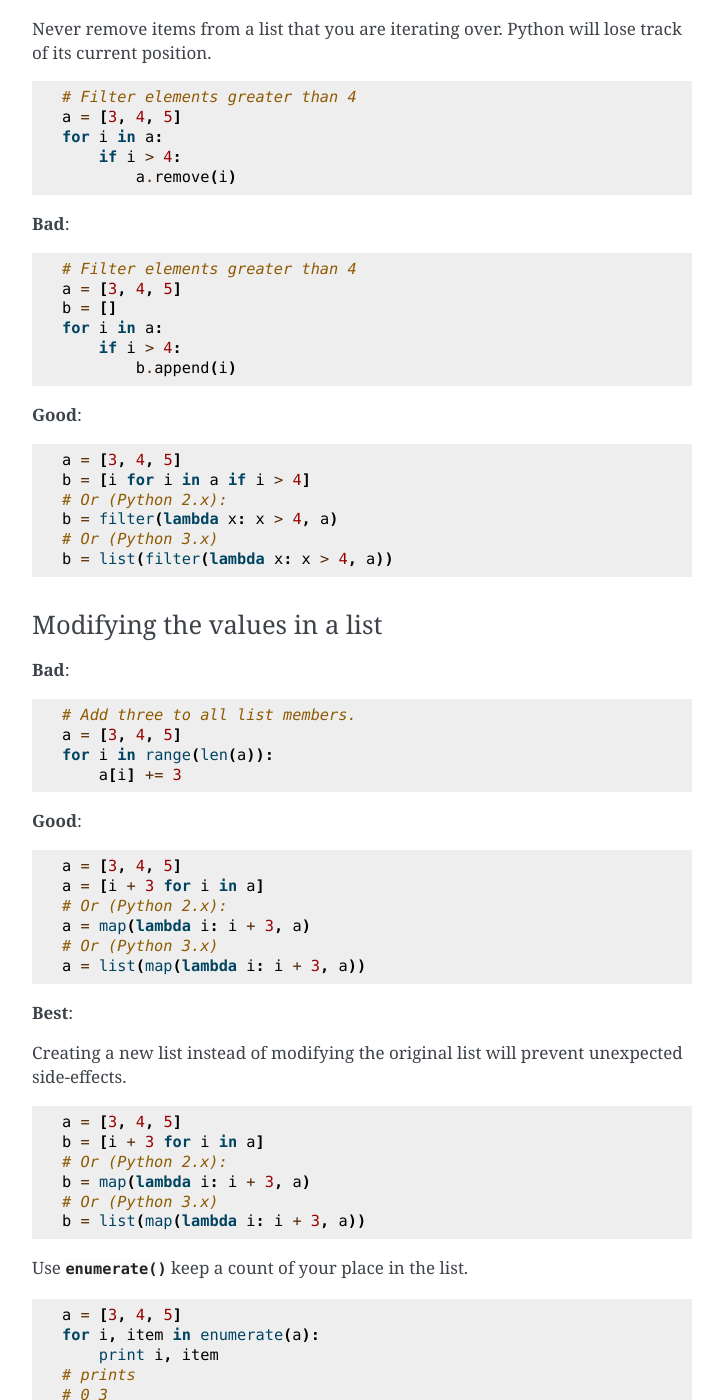
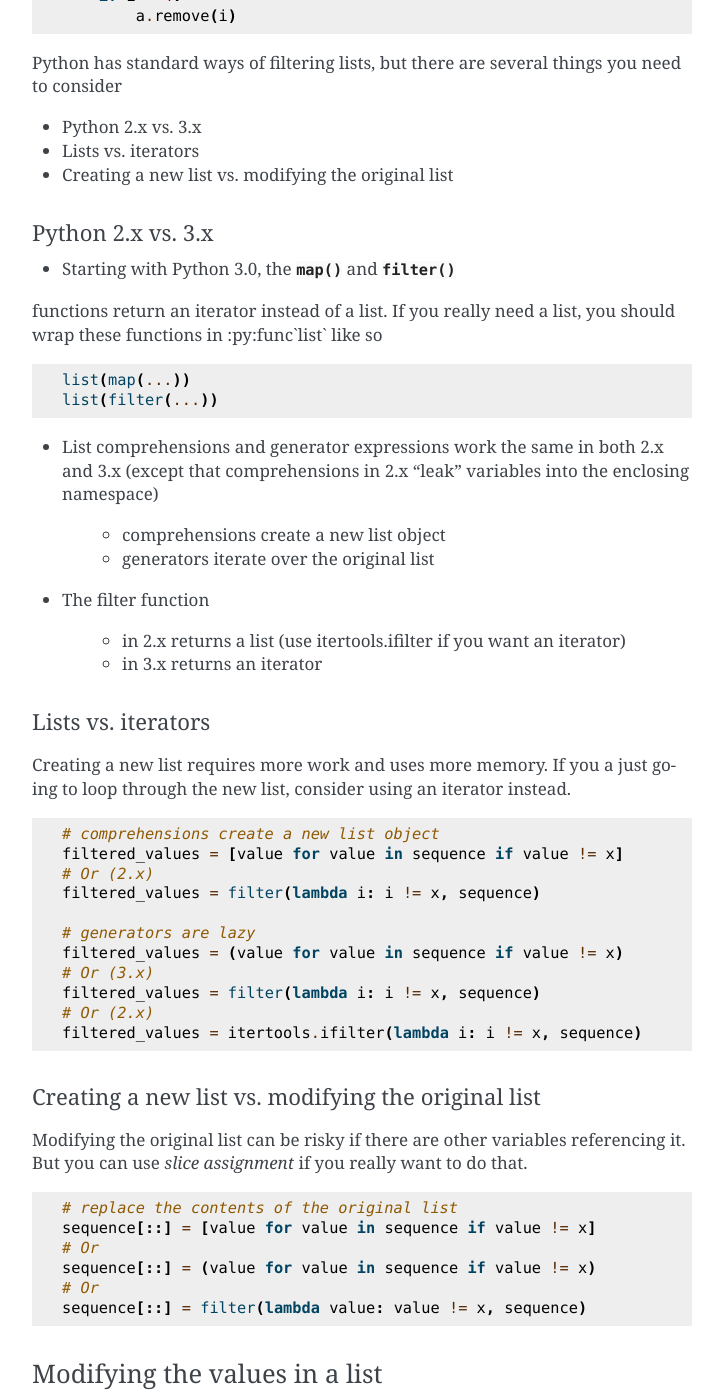
Before and after one commit to realpython/python-guide, a Sphinx documentation site: the page built from docs/writing/style.rst, in a window 1280 px wide and 1400 px high, scrolled down 12067 px. Shown: the whole window, without its empty margins (388-1111 px from the left). Built offline with Sphinx 7.4.7, drawn with Linux system fonts in a browser that asks for light colours; a script that is not in the unit is left out; some of the changed text lies outside the part shown.

Commit message:
2.x vs 3.x, lists vs. iterators
Describe the differences between 2.x and 3.x and suggest situations when iterators would be more appropriate than lists.

```diff
--- a/docs/writing/style.rst
+++ b/docs/writing/style.rst
@@ -581,21 +581,12 @@ provide a powerful, concise way to work with lists. Also, the :py:func:`map` and
 :py:func:`filter` functions can perform operations on lists using a different,
 more concise syntax.
 
-Starting with Python 3.0, the :py:func:`map` and :py:func:`filter`
-functions return an iterator instead of a list. If you really need a list, you
-should wrap these functions in :py:func`list` like so
-
-.. code-block:: python
-
-    list(map(...))
-    list(filter(...))
-
 Filtering a list
 ~~~~~~~~~~~~~~~~
 
-**Very Bad**:
+**Bad**:
 
-Never remove items from a list that you are iterating over.
+Never remove items from list while you are iterating through it.
 Python will lose track of its current position.
 
 .. code-block:: python
@@ -606,28 +597,69 @@ Python will lose track of its current position.
         if i > 4:
             a.remove(i)
 
+Python has standard ways of filtering lists, but there are several things you need to consider
 
-**Bad**:
+* Python 2.x vs. 3.x
+* Lists vs. iterators
+* Creating a new list vs. modifying the original list
+
+Python 2.x vs. 3.x
+::::::::::::::::::
+
+* Starting with Python 3.0, the :py:func:`map` and :py:func:`filter`
+functions return an iterator instead of a list. If you really need a list, you
+should wrap these functions in :py:func`list` like so
 
 .. code-block:: python
 
-    # Filter elements greater than 4
-    a = [3, 4, 5]
-    b = []
-    for i in a:
-        if i > 4:
-            b.append(i)
+    list(map(...))
+    list(filter(...))
 
-**Good**:
+* List comprehensions and generator expressions work the same in both 2.x and 3.x (except that comprehensions in 2.x "leak" variables into the enclosing namespace)
+
+    * comprehensions create a new list object
+    * generators iterate over the original list
+
+* The filter function
+
+    * in 2.x returns a list (use itertools.ifilter if you want an iterator)
+    * in 3.x returns an iterator
+
+Lists vs. iterators
+:::::::::::::::::::
+
+Creating a new list requires more work and uses more memory. If you a just going to loop through the new list, consider using an iterator instead.
 
 .. code-block:: python
 
-    a = [3, 4, 5]
-    b = [i for i in a if i > 4]
-    # Or (Python 2.x):
-    b = filter(lambda x: x > 4, a)
-    # Or (Python 3.x)
-    b = list(filter(lambda x: x > 4, a))
+    # comprehensions create a new list object
+    filtered_values = [value for value in sequence if value != x]
+    # Or (2.x)
+    filtered_values = filter(lambda i: i != x, sequence)
+
+    # generators are lazy
+    filtered_values = (value for value in sequence if value != x)
+    # Or (3.x)
+    filtered_values = filter(lambda i: i != x, sequence)
+    # Or (2.x)
+    filtered_values = itertools.ifilter(lambda i: i != x, sequence)
+
+
+
+Creating a new list vs. modifying the original list
+:::::::::::::::::::::::::::::::::::::::::::::::::::
+
+Modifying the original list can be risky if there are other variables referencing it. But you can use *slice assignment* if you really want to do that.
+
+.. code-block:: python
+
+    # replace the contents of the original list
+    sequence[::] = [value for value in sequence if value != x]
+    # Or
+    sequence[::] = (value for value in sequence if value != x)
+    # Or
+    sequence[::] = filter(lambda value: value != x, sequence)
+
 
 Modifying the values in a list
 ~~~~~~~~~~~~~~~~~~~~~~~~~~~~~~
```
